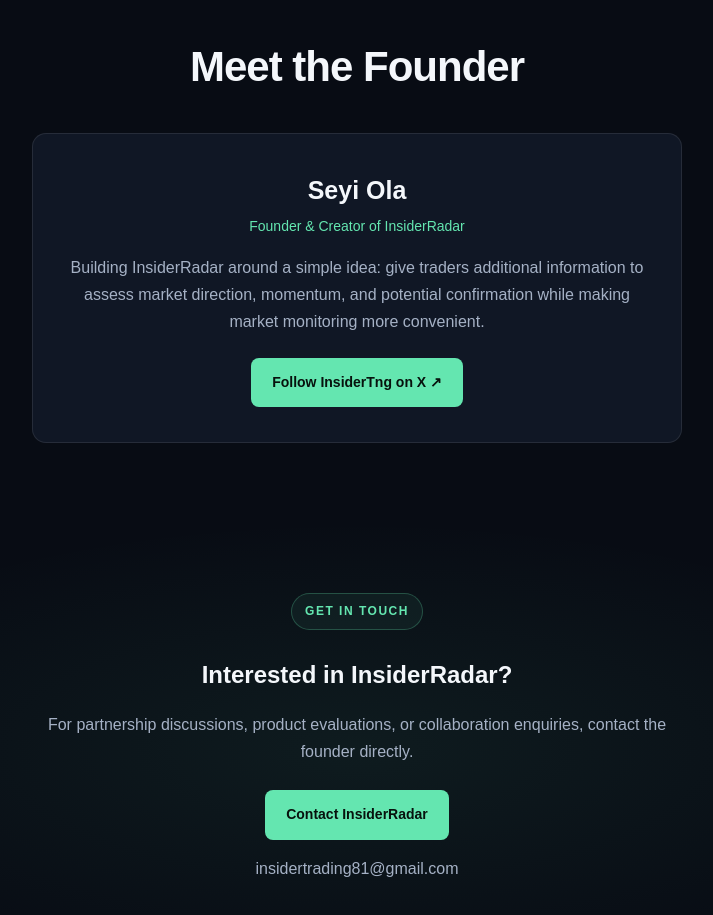
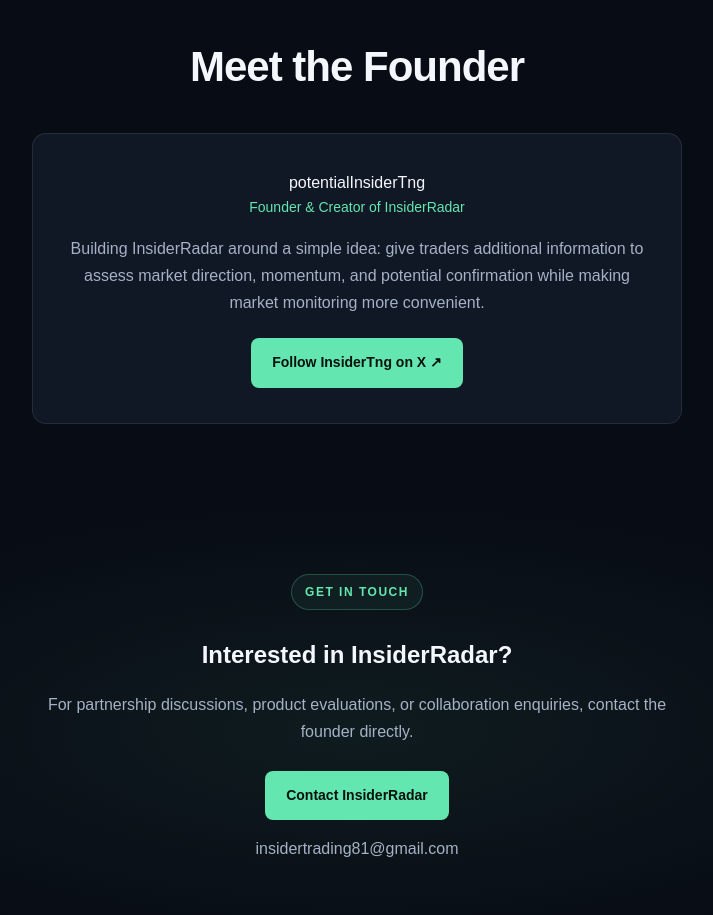
Before and after one commit to InsiderTng/InsiderRadar-partnership, a plain HTML site: page index.html in a window 1280 px wide. Shown: the part 3540-4455 px from the top of the page, without its empty margins (283-996 px from the left). Drawn offline with Linux system fonts and the light colour scheme.

Commit message:
Fix founder name in index.html

```diff
--- a/index.html
+++ b/index.html
@@ -695,7 +695,7 @@
 
         <div class="founder-card">
 
-          <h3>Seyi Ola</h3>
+     potentialInsiderTng</h3>
 
           <div class="role">
             Founder &amp; Creator of InsiderRadar
```
